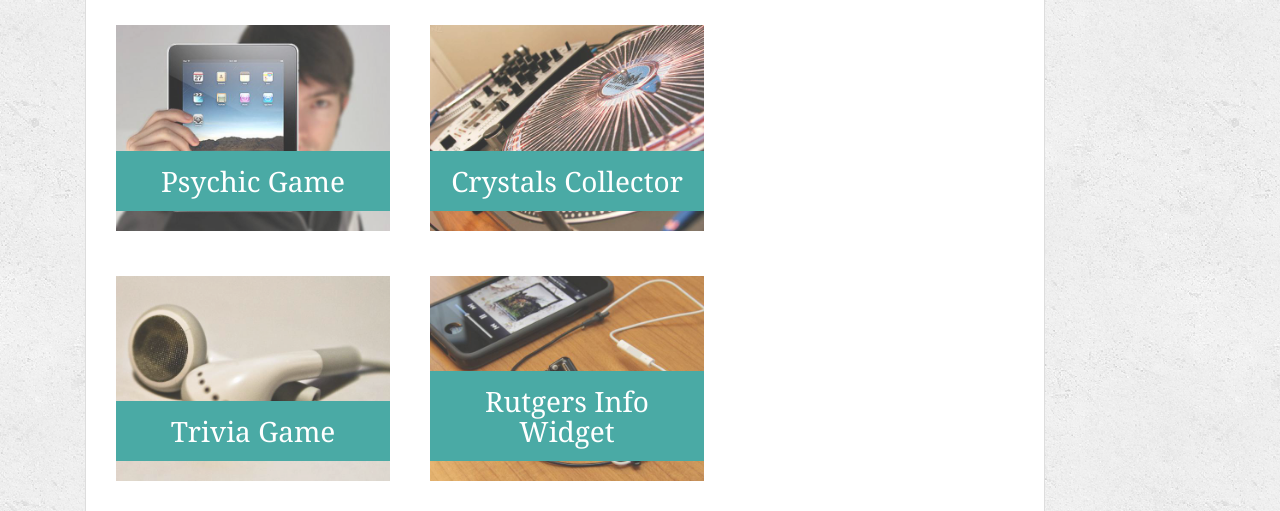
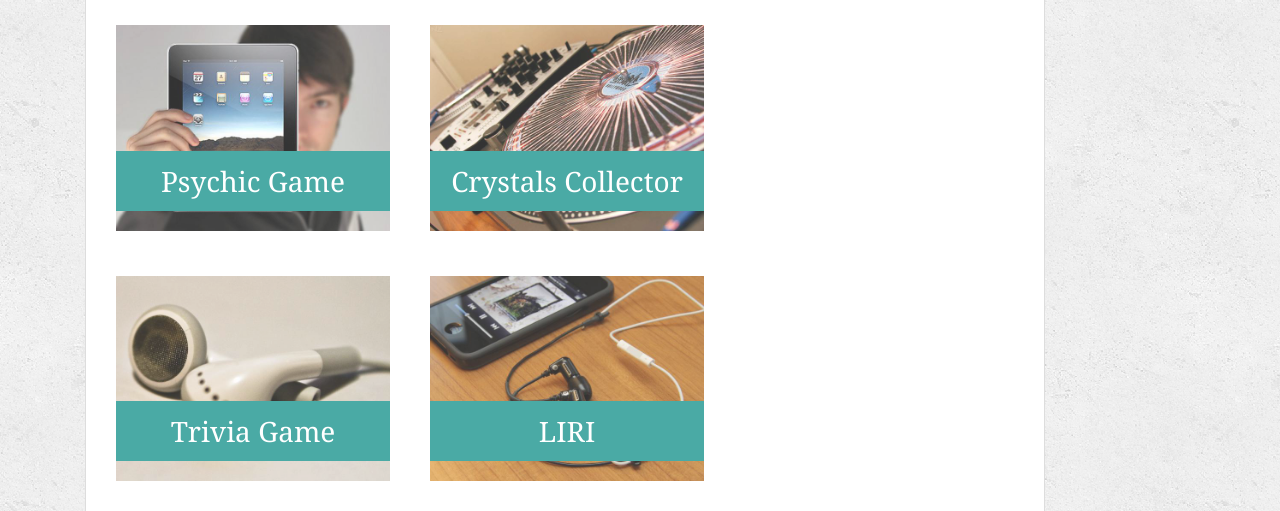
Before and after one commit to holmanelisek/Bootstrap-Portfolio, a plain HTML site: page portfolio.html in a window 1280 px wide. Shown: the part 235-746 px from the top of the page. Drawn offline with nearby package versions, Linux system fonts and the light colour scheme.

Commit message:
liri portfolio add

```diff
--- a/portfolio.html
+++ b/portfolio.html
@@ -46,9 +46,9 @@
       </a>
       </div>
       <div class="work img-fluid">
-        <img src="assets/images/technics-q-c-640-480-7.jpg" alt="Rutgers Info Widget" >
-
-        <h3>Rutgers Info Widget</h3>
+        <img src="assets/images/technics-q-c-640-480-7.jpg" alt="LIRI" >
+        <a href = "https://holmanelisek.github.io/liri/">
+        <h3>LIRI</h3></a>
       </div>
       <div class="work img-fluid">
         <img src="assets/images/technics-q-c-640-480-9.jpg" alt="Rock Paper Scissors" >
```
